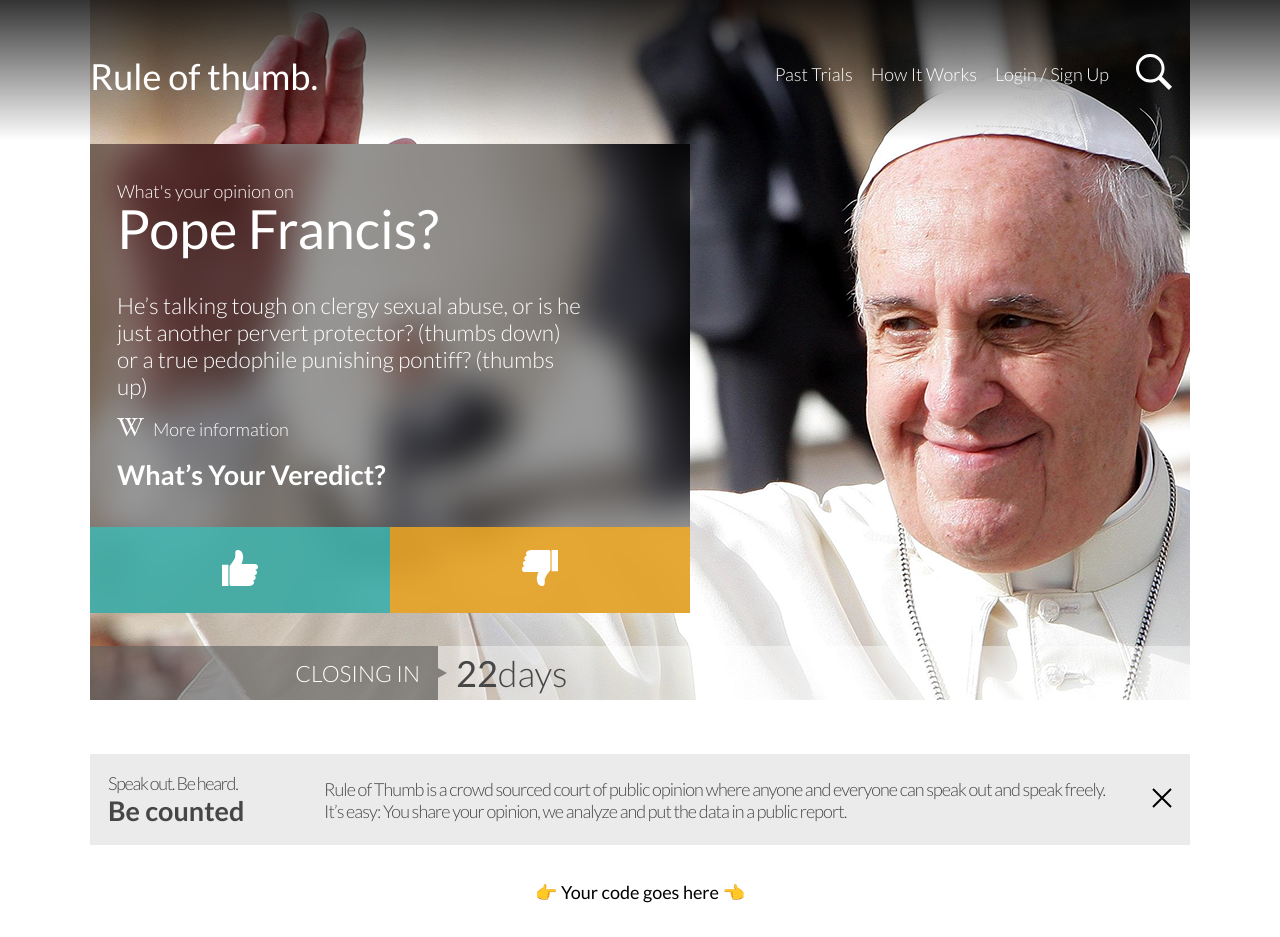
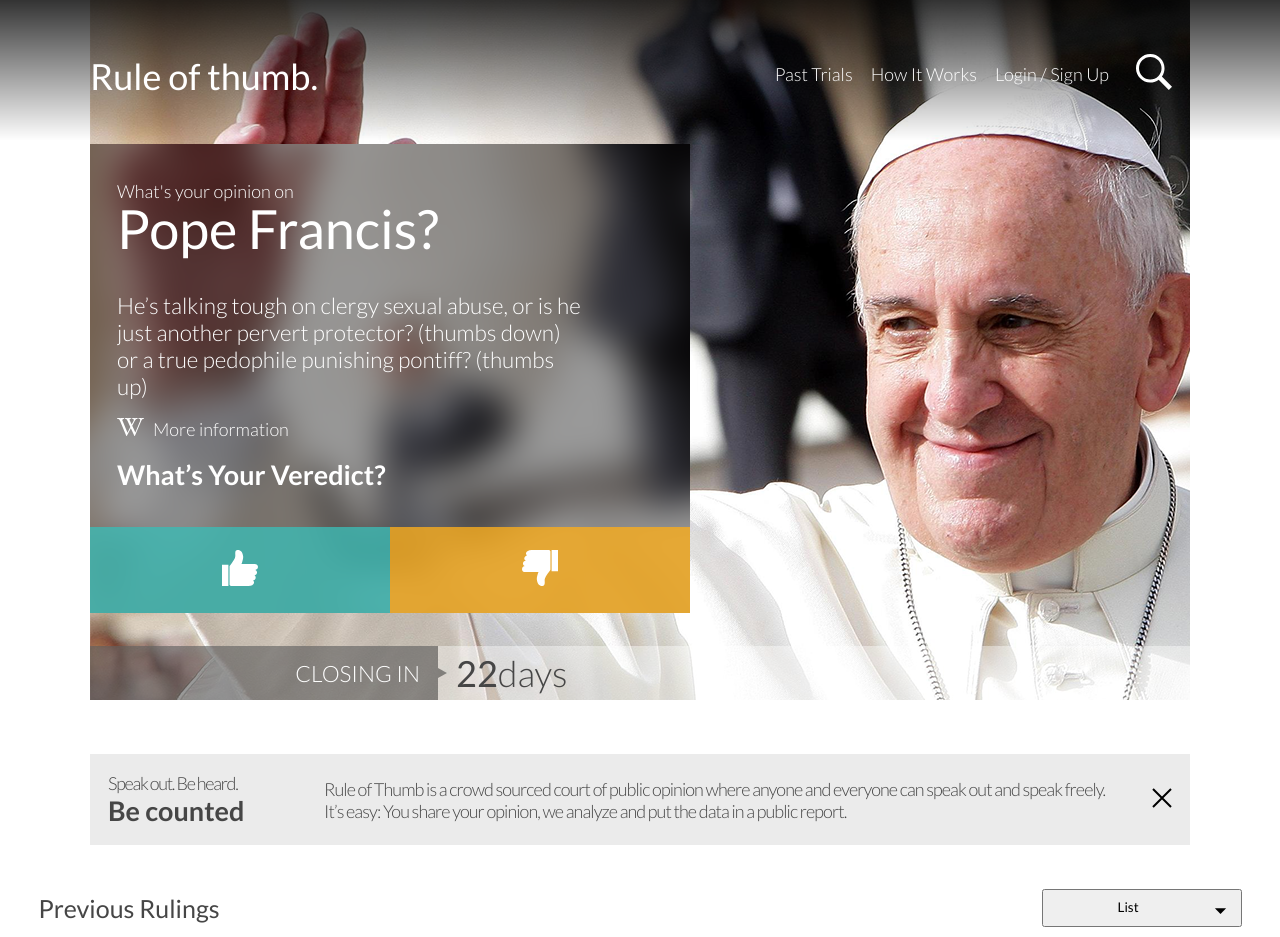
Before and after one commit to cargonzalv/rule-of-thumb, a Next.js app: page / in a window 1280 px wide. Shown: the top 937 px of the page. Built offline with nearby package versions, Linux system fonts and the light colour scheme.

Commit message:
Added new list header and dropdown

```diff
--- a/package.json
+++ b/package.json
@@ -30,6 +30,7 @@
   },
   "homepage": "https://github.com/cargonzalv/rule-of-thumb#readme",
   "dependencies": {
+    "@material-ui/icons": "^4.11.2",
     "next": "^11.0.1",
     "react": "^17.0.2",
     "react-dom": "^17.0.2"
--- a/pages/index.js
+++ b/pages/index.js
@@ -1,4 +1,6 @@
 import Head from 'next/head'
+import ListContainer from './listContainer';
+import data from "../public/data.json";
 
 export default function Home() {
   return (
@@ -95,7 +97,7 @@ export default function Home() {
         </aside>
         <main role="main">
           {/* Start: Implementation */}
-          👉 Your code goes here 👈
+          <ListContainer className="list-container" list={data.data}/>
           {/* End: Implementation */}
         </main>
         <aside className="banner banner-bottom" role="doc-tip" aria-label="Submit a name">
@@ -1016,6 +1018,10 @@ export default function Home() {
           hr[role="separator"] {
               margin: 2rem 0;
           }
+
+          .list-container {
+            justify-content: space-between;
+          }
       }
 
       `}</style>
--- /dev/null
+++ b/pages/listContainer.js
@@ -0,0 +1,116 @@
+import ArrowDropDownIcon from '@material-ui/icons/ArrowDropDown';
+import ArrowDropUpIcon from '@material-ui/icons/ArrowDropUp';
+import { useState } from 'react';
+
+export default function ListContainer() {
+    const [listOpen, setListOpen] = useState(false);
+    const [listOptions, setListOptions] = useState([
+        {
+            label: 'List', selected: true
+        },
+        {
+            label: 'Grid', selected: false
+        }
+    ])
+
+    function selectItem(index) {
+        const newListOptions = [...listOptions];
+        newListOptions.forEach((lo) => lo.selected = false);
+        newListOptions[index].selected = true;
+        setListOptions(newListOptions);
+        setListOpen(false);
+    }
+
+    function selectedItem() {
+        return listOptions.find((lo) => lo.selected);
+    }
+
+    return (
+        <div>
+            <div className="list-header">
+                <div className="list-header__left">
+                    <span className="list-header__title">Previous Rulings</span>
+                </div>
+                <div className="list-header__right">
+                    <div className="list-header__dropdown">
+                        <button
+                            type="button"
+                            className="dd-header"
+                            onClick={() => setListOpen(!listOpen)}
+                        >
+                            <div className="list-header__dropdown-text">{selectedItem().label}</div>
+                            <div className="list-header__dropdown-icon">{listOpen
+                                ? <ArrowDropUpIcon size="2x" />
+                                : <ArrowDropDownIcon size="2x" />}</div>
+                        </button>
+                        {listOpen && (
+                            <div
+                                role="list"
+                                className="dd-list"
+                            >
+                                {listOptions.map((item, i) => (
+                                    <button
+                                        type="button"
+                                        className="dd-list-item"
+                                        key={item.label}
+                                        onClick={() => selectItem(i)}
+                                    >
+                                        {item.label}
+                                    </button>
+                                ))}
+                            </div>
+                        )}
+                    </div>
+                </div>
+            </div>
+            <div className="list-container">
+
+            </div>
+            <style jsx>{`
+                .list-header {
+                    bottom: 0;
+                    display: flex;
+                    width: 100%;
+                    height: 3rem;
+                    background-color: var(--color-light-background);
+                }
+                .list-header__left {
+                    color: var(--color-dark-gray);
+                    display: flex;
+                    width: 47vw;
+                    align-items: center;
+                    justify-content: flex-start;
+                }
+                .list-header__title {
+                    font-size: 25px;
+                }
+                .list-header__right {
+                    color: var(--color-dark-gray);
+                    display: flex;
+                    width: 47vw;
+                    align-items: center;
+                    justify-content: flex-end;
+                }
+                .list-header__dropdown {
+                    width: 200px;
+                }
+                .list-header__dropdown button {
+                    display: flex;
+                    line-height: 30px;
+                    width: 100%;
+                }
+                .list-header__dropdown-text {
+                    display: flex;
+                    width: 100%;
+                    justify-content: center;
+                }
+                .list-header__dropdown-icon {
+                    margin-top: 5px;
+                    display: flex;
+                    justify-content: flex-end;
+                }
+            `}
+            </style>
+        </div>
+    )
+}
```
Also changed, not shown: 1 other file (tests, documents, lock files or other folders).
